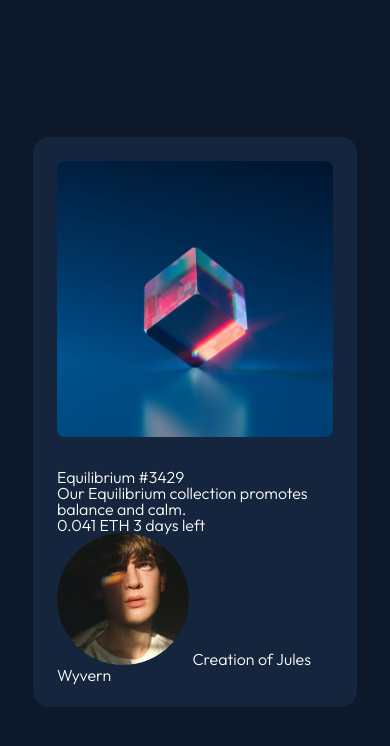
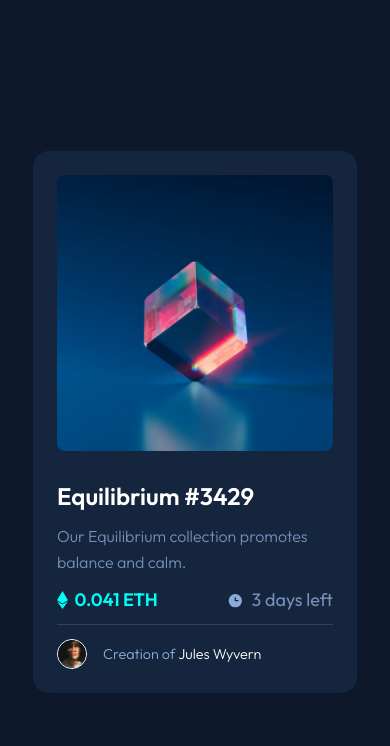
Before and after one commit to shihobyrd/fm-nft-preview-card-component, a plain HTML site: page index.html in a window 390 px wide. Drawn offline with Linux system fonts and the light colour scheme.

Commit message:
Completed mobile ver css

```diff
--- a/css/style.css
+++ b/css/style.css
@@ -17,6 +17,7 @@ body {
     font-weight: 300;
     background: var(--nft-main-bg-vdblue);
     color: var(--nft-white);
+    font-size: 18px;
 }
 
 main {
@@ -43,3 +44,85 @@ main {
     width: 100%;
     border-radius: .5rem;
 }
+
+.nft-card__text-container h1 {
+    font-size: 1.5rem;
+    font-weight: 600;
+    margin-bottom: 1rem;
+}
+
+.nft-card__text-container p {
+    font-size: 1rem;
+    font-weight: 300;
+    margin-bottom: 1rem;
+    line-height: 1.6;
+    opacity: .8;
+    color: var(--nft-soft-blue);
+}
+
+.nft-card__value {
+    display: flex;
+    justify-content: space-between;
+    align-items: center;
+    margin-bottom: .9rem;
+}
+
+.nft-card__value-left {
+    display: flex;
+    align-items: center;
+}
+
+.nft-card__value-left img {
+    margin-right: .4rem;
+}
+
+
+.nft-card__value-left span {
+    font-weight: 700;
+    color: var(--nft-cyan);
+}
+
+.nft-card__value-right {
+    display: flex;
+    align-items: center;
+}
+
+.nft-card__value-right img {
+    margin-right: .5rem;
+}
+
+
+.nft-card__value-right span {
+    font-weight: 400;
+    opacity: .8;
+    color: var(--nft-soft-blue);
+}
+
+.nft-card__line {
+    background: var(--nft-line-vdblue);
+    width: 100%;
+    height: 1px;
+    margin-bottom: .9rem;
+}
+
+.nft-card__user {
+    display: flex;
+    align-items: center;
+    font-size: .9rem;
+}
+
+.nft-card__user img {
+    width: 30px;
+    height: 30px;
+    border-radius: 50%;
+    border: 1px solid var(--nft-white);
+    margin-right: 1rem;
+}
+
+.nft-card__light-text {
+    color: var(--nft-soft-blue);
+}
+
+.nft-card__normal-text {
+    color: var(--nft-white);
+}
--- a/index.html
+++ b/index.html
@@ -26,13 +26,19 @@
         <h1>Equilibrium #3429</h1>
         <p>Our Equilibrium collection promotes balance and calm.</p>
         <div class="nft-card__value">
-          <span>0.041 ETH</span>
-          <span>3 days left</span>
+          <div class="nft-card__value-left">
+            <img src="images/icon-ethereum.svg" alt="ethereum icon"><span>0.041 ETH</span>
+          </div>
+          <div class="nft-card__value-right">
+            <img src="images/icon-clock.svg" alt="c lock icon">
+            <span>3 days left</span>
+          </div>
         </div>
+        <div class="nft-card__line"></div>
         <div class="nft-card__user">
           <img src="images/image-avatar.png" alt="Jules Wyvern">
-          <span class="nft-card__light-text">Creation of </span>
-          <span class="nft-card__normal-text">Jules Wyvern</span>
+          <span class="nft-card__light-text">Creation of <span class="nft-card__normal-text">Jules Wyvern</span></span>
+
         </div>
       </div>
     </div>
```
